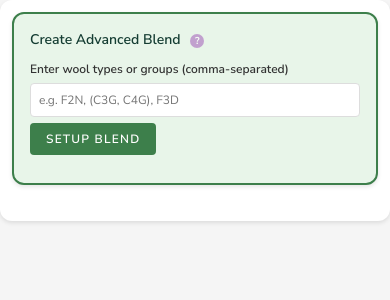
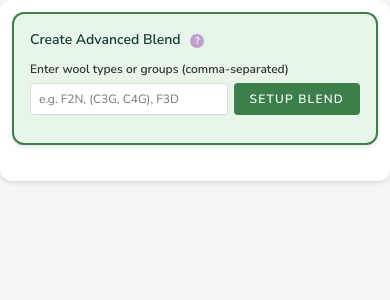
Before and after one commit to cosgroryan/fusca_pro_lookup, a Flask app: page /blends-iframe in a window 390 px wide. Shown: the top 300 px of the page. Run offline with Flask 3, Linux system fonts and the light colour scheme.

Commit message:
more mobile layout fixes - nav bar height

```diff
--- a/app.py
+++ b/app.py
@@ -2490,59 +2490,69 @@ def get_search_prices():
         query += " ORDER BY sale_date DESC LIMIT 1000"
 
         conn, tunnel = get_db()
-        cursor = conn.cursor(dictionary=True)
-        cursor.execute(query, params)
-        results = cursor.fetchall()
-
-        if not results:
+        cursor = None
+        try:
+            cursor = conn.cursor(dictionary=True)
+            # Ensure connection is alive before executing
+            conn.ping(reconnect=True)
+            cursor.execute(query, params)
+            results = cursor.fetchall()
+
+            if not results:
+                return jsonify({
+                    'current_price': None,
+                    'current_date': None,
+                    'previous_price': None,
+                    'previous_date': None,
+                    'percent_change': None
+                })
+
+            # Get unique sale dates, sorted desc
+            dates = sorted(set(r['sale_date'] for r in results if r['sale_date']), reverse=True)
+
+            if len(dates) == 0:
+                return jsonify({
+                    'current_price': None,
+                    'current_date': None,
+                    'previous_price': None,
+                    'previous_date': None,
+                    'percent_change': None
+                })
+
+            # Calculate weighted average for latest date
+            latest_date = dates[0]
+            latest_rows = [r for r in results if r['sale_date'] == latest_date]
+            total_weight = sum(float(r['bales']) for r in latest_rows)
+            current_price = sum(float(r['price']) * float(r['bales']) for r in latest_rows) / total_weight if total_weight > 0 else 0
+
+            # Get previous date price
+            previous_price = None
+            previous_date = None
+            if len(dates) > 1:
+                previous_date = dates[1]
+                prev_rows = [r for r in results if r['sale_date'] == previous_date]
+                prev_weight = sum(float(r['bales']) for r in prev_rows)
+                previous_price = sum(float(r['price']) * float(r['bales']) for r in prev_rows) / prev_weight if prev_weight > 0 else 0
+
+            # Calculate percent change: (current - previous)/current*100
+            percent_change = None
+            if current_price and previous_price:
+                percent_change = ((current_price - previous_price) / current_price) * 100
+
+            # Return prices in cents (as stored in database)
             return jsonify({
-                'current_price': None,
-                'current_date': None,
-                'previous_price': None,
-                'previous_date': None,
-                'percent_change': None
+                'current_price': round(current_price, 2) if current_price else None,  # Already in cents
+                'current_date': str(latest_date) if latest_date else None,
+                'previous_price': round(previous_price, 2) if previous_price else None,  # Already in cents
+                'previous_date': str(previous_date) if previous_date else None,
+                'percent_change': round(percent_change, 2) if percent_change is not None else None
             })
-
-        # Get unique sale dates, sorted desc
-        dates = sorted(set(r['sale_date'] for r in results if r['sale_date']), reverse=True)
-
-        if len(dates) == 0:
-            return jsonify({
-                'current_price': None,
-                'current_date': None,
-                'previous_price': None,
-                'previous_date': None,
-                'percent_change': None
-            })
-
-        # Calculate weighted average for latest date
-        latest_date = dates[0]
-        latest_rows = [r for r in results if r['sale_date'] == latest_date]
-        total_weight = sum(float(r['bales']) for r in latest_rows)
-        current_price = sum(float(r['price']) * float(r['bales']) for r in latest_rows) / total_weight if total_weight > 0 else 0
-
-        # Get previous date price
-        previous_price = None
-        previous_date = None
-        if len(dates) > 1:
-            previous_date = dates[1]
-            prev_rows = [r for r in results if r['sale_date'] == previous_date]
-            prev_weight = sum(float(r['bales']) for r in prev_rows)
-            previous_price = sum(float(r['price']) * float(r['bales']) for r in prev_rows) / prev_weight if prev_weight > 0 else 0
-
-        # Calculate percent change: (current - previous)/current*100
-        percent_change = None
-        if current_price and previous_price:
-            percent_change = ((current_price - previous_price) / current_price) * 100
-
-        # Return prices in cents (as stored in database)
-        return jsonify({
-            'current_price': round(current_price, 2) if current_price else None,  # Already in cents
-            'current_date': str(latest_date) if latest_date else None,
-            'previous_price': round(previous_price, 2) if previous_price else None,  # Already in cents
-            'previous_date': str(previous_date) if previous_date else None,
-            'percent_change': round(percent_change, 2) if percent_change is not None else None
-        })
+        finally:
+            if cursor:
+                try:
+                    cursor.close()
+                except:
+                    pass
 
     except Exception as e:
         print(f"Search prices error: {e}")
--- a/static/css/styles.css
+++ b/static/css/styles.css
@@ -590,15 +590,23 @@ th.sortable.sort-desc::after {
 /* Mobile responsive */
 @media (max-width: 768px) {
     .search-bar {
-        flex-direction: column;
+        flex-direction: row;
+        flex-wrap: wrap;
         gap: 6px;
-        align-items: stretch;
+        align-items: center;
         width: 100%;
     }
 
-    .search-bar input,
+    .search-bar input {
+        flex: 1;
+        min-width: 150px;
+        margin: 0 !important;
+        box-sizing: border-box;
+    }
+
     .search-bar button {
-        width: 100%;
+        flex-shrink: 0;
+        width: fit-content;
         margin: 0 !important;
         box-sizing: border-box;
     }
--- a/templates/base.html
+++ b/templates/base.html
@@ -204,6 +204,7 @@
                 position: fixed;
                 left: 0;
                 top: 0;
+                height: 100vh;
                 min-height: 100vh;
                 z-index: 1002;
                 padding: 16px 0;
```
